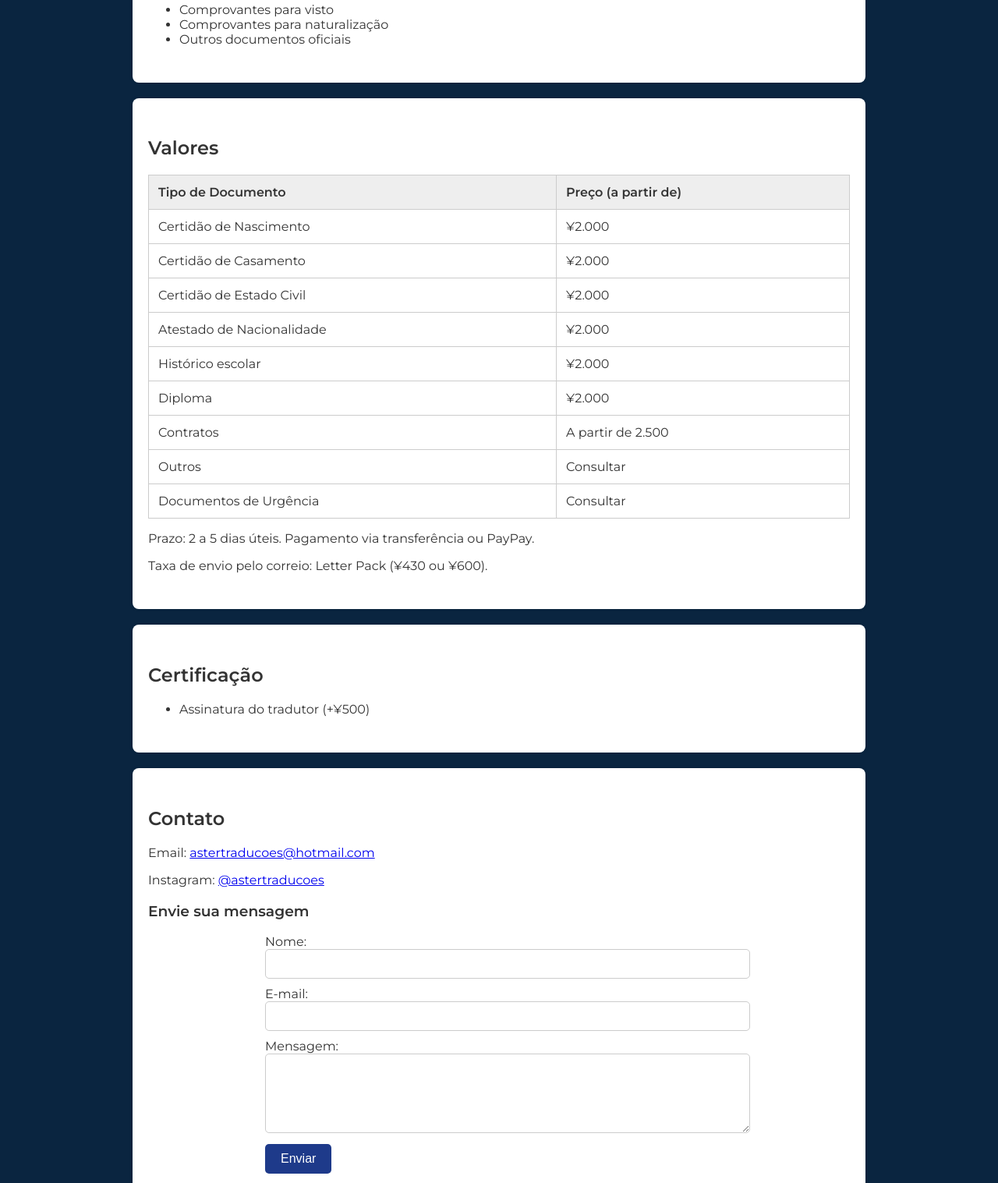
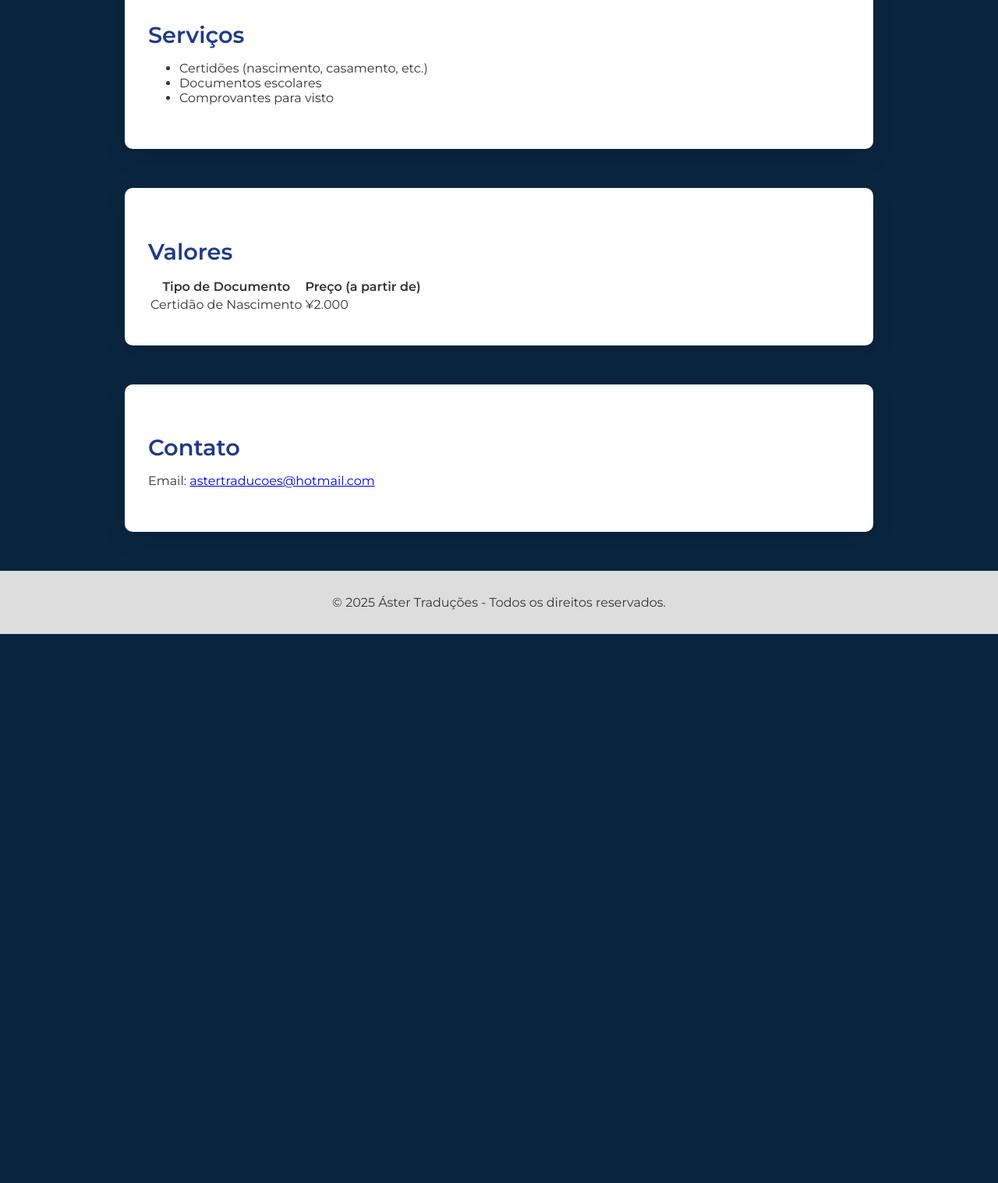
Before and after one commit to aster-12sv/aster, a plain HTML site: page index.html in a window 1280 px wide. Shown: the part 623-2140 px from the top of the page at 78% size. After the commit the page ends 1436 px from the top, so only its background shows below. Drawn offline with Linux system fonts and the light colour scheme.

Commit message:
Update index.html

```diff
--- a/index.html
+++ b/index.html
@@ -5,7 +5,7 @@
   <meta name="viewport" content="width=device-width, initial-scale=1">
   <title>Áster Traduções - Japonês - Português</title>
   <link href="https://fonts.googleapis.com/css2?family=Montserrat:wght@400;600&display=swap" rel="stylesheet">
-   <meta name="description" content="Áster Traduções oferece tradução de documentos Japonês-Português em Komaki, Aichi">
+  <meta name="description" content="Áster Traduções oferece tradução de documentos Japonês-Português em Komaki, Aichi">
   <meta name="keywords" content="tradução japonês português, tradução de documentos, tradutor Japão, tradução oficial, visto japonês, tradução certidão">
   <meta name="author" content="Áster Traduções">
 
@@ -17,66 +17,59 @@
       color: #333;
     }
     header {
-      background-color: #0a2540;
+      background: url('your-image.jpg') no-repeat center center/cover;
       color: #ffffff;
       text-align: center;
-      padding: 30px 10px;
+      padding: 80px 10px;
+      text-shadow: 2px 2px 8px rgba(0, 0, 0, 0.6);
     }
     nav {
       background-color: #1e3a8a;
       text-align: center;
-      padding: 10px 0;
+      padding: 15px 0;
+      position: fixed;
+      width: 100%;
+      top: 0;
+      z-index: 1000;
     }
     nav a {
       color: white;
-      margin: 0 15px;
+      margin: 0 20px;
       text-decoration: none;
       font-weight: bold;
+      transition: background-color 0.3s;
+    }
+    nav a:hover {
+      background-color: #005bb5;
+      padding: 5px 10px;
+      border-radius: 5px;
     }
     section {
-      padding: 30px 20px;
+      padding: 40px 30px;
       max-width: 900px;
-      margin: auto;
+      margin: 50px auto;
       background-color: white;
-      margin-bottom: 20px;
-      border-radius: 8px;
-      box-shadow: 0 0 5px rgba(0,0,0,0.1);
+      border-radius: 10px;
+      box-shadow: 0 10px 30px rgba(0, 0, 0, 0.1);
     }
-    table {
-      width: 100%;
-      border-collapse: collapse;
-      margin-top: 15px;
+    h2 {
+      font-size: 1.8rem;
+      color: #1e3a8a;
+      margin-bottom: 15px;
     }
-    table, th, td {
-      border: 1px solid #ccc;
-    }
-    th, td {
-      padding: 12px;
-      text-align: left;
-    }
-    th {
-      background-color: #eee;
-    }
-    form {
-      max-width: 600px;
-      margin: auto;
-    }
-    input, textarea {
-      width: 100%;
-      padding: 10px;
-      border: 1px solid #ccc;
-      border-radius: 5px;
-      font-family: inherit;
-      margin-bottom: 10px;
+    input:focus, textarea:focus {
+      border-color: #1e3a8a;
+      box-shadow: 0 0 5px rgba(30, 58, 138, 0.5);
     }
     button {
       background-color: #1e3a8a;
       color: white;
       border: none;
-      padding: 10px 20px;
+      padding: 12px 25px;
       cursor: pointer;
       border-radius: 5px;
       font-size: 1rem;
+      transition: background-color 0.3s ease;
     }
     button:hover {
       background-color: #005bb5;
@@ -88,6 +81,17 @@
     }
     html {
       scroll-behavior: smooth;
+    }
+    @media (max-width: 768px) {
+      nav {
+        padding: 10px 0;
+      }
+      nav a {
+        font-size: 14px;
+      }
+      section {
+        padding: 20px 15px;
+      }
     }
   </style>
 </head>
@@ -109,18 +113,14 @@
 <section id="sobre">
   <h2>Sobre Nós</h2>
   <p>Somos especialistas em <strong>traduções do Japonês para o Português</strong> e vice-versa, com foco em documentos oficiais como certidões, cartões de residência, comprovantes para visto e históricos escolares.</p>
-  <p>Atuamos com responsabilidade, qualidade e agilidade para a comunidade brasileira no Japão.</p>
-  <p><strong>Entregamos para todo o Japão</strong>, em formato <strong>PDF por e-mail</strong> ou por <strong>correio físico</strong>, conforme sua necessidade.</p>
 </section>
 
 <section id="servicos">
   <h2>Serviços</h2>
   <ul>
-    <li>Certidões (nascimento, casamento, etc.)</li>
-    <li>Documentos escolares</li>
-    <li>Comprovantes para visto</li>
-    <li>Comprovantes para naturalização</li>
-    <li>Outros documentos oficiais</li>
+    <li><i class="fas fa-certificate"></i> Certidões (nascimento, casamento, etc.)</li>
+    <li><i class="fas fa-school"></i> Documentos escolares</li>
+    <li><i class="fas fa-passport"></i> Comprovantes para visto</li>
   </ul>
 </section>
 
@@ -129,47 +129,12 @@
   <table>
     <tr><th>Tipo de Documento</th><th>Preço (a partir de)</th></tr>
     <tr><td>Certidão de Nascimento </td><td>¥2.000</td></tr>
-    <tr><td>Certidão de Casamento </td><td>¥2.000</td></tr>
-    <tr><td>Certidão de Estado Civil </td><td>¥2.000</td></tr>
-    <tr><td>Atestado de Nacionalidade </td><td>¥2.000</td></tr>
-    <tr><td>Histórico escolar</td><td>¥2.000</td></tr>
-    <tr><td>Diploma</td><td>¥2.000</td></tr>
-    <tr><td>Contratos</td><td>A partir de 2.500</td></tr>
-    <tr><td>Outros</td><td>Consultar</td></tr>
-    <tr><td>Documentos de Urgência</td><td>Consultar</td></tr>
   </table>
-  <p>Prazo: 2 a 5 dias úteis. Pagamento via transferência ou PayPay.</p>
-  <p>Taxa de envio pelo correio: Letter Pack (¥430 ou ¥600).</p>
-</section>
-
-<section id="certificado">
-  <h2>Certificação</h2>
-  <ul>
-    <li>Assinatura do tradutor (+¥500)</li>
-  </ul>
 </section>
 
 <section id="contato">
   <h2>Contato</h2>
   <p>Email: <a href="mailto:astertraducoes@hotmail.com">astertraducoes@hotmail.com</a></p>
-  <p>Instagram: <a href="https://www.instagram.com/astertraducoes/?utm_source=ig_web_button_share_sheet" target="_blank" rel="noopener noreferrer">@astertraducoes</a></p>
-
-  <h3>Envie sua mensagem</h3>
-  <form action="https://formsubmit.co/astertraducoes@hotmail.com" method="POST">
-    <!-- CAPTCHA無効化（任意） -->
-    <input type="hidden" name="_captcha" value="false">
-
-    <label for="nome">Nome:</label>
-    <input type="text" id="nome" name="nome" required>
-
-    <label for="email">E-mail:</label>
-    <input type="email" id="email" name="email" required>
-
-    <label for="mensagem">Mensagem:</label>
-    <textarea id="mensagem" name="mensagem" rows="5" required></textarea>
-
-    <button type="submit">Enviar</button>
-  </form>
 </section>
 
 <footer>
```
